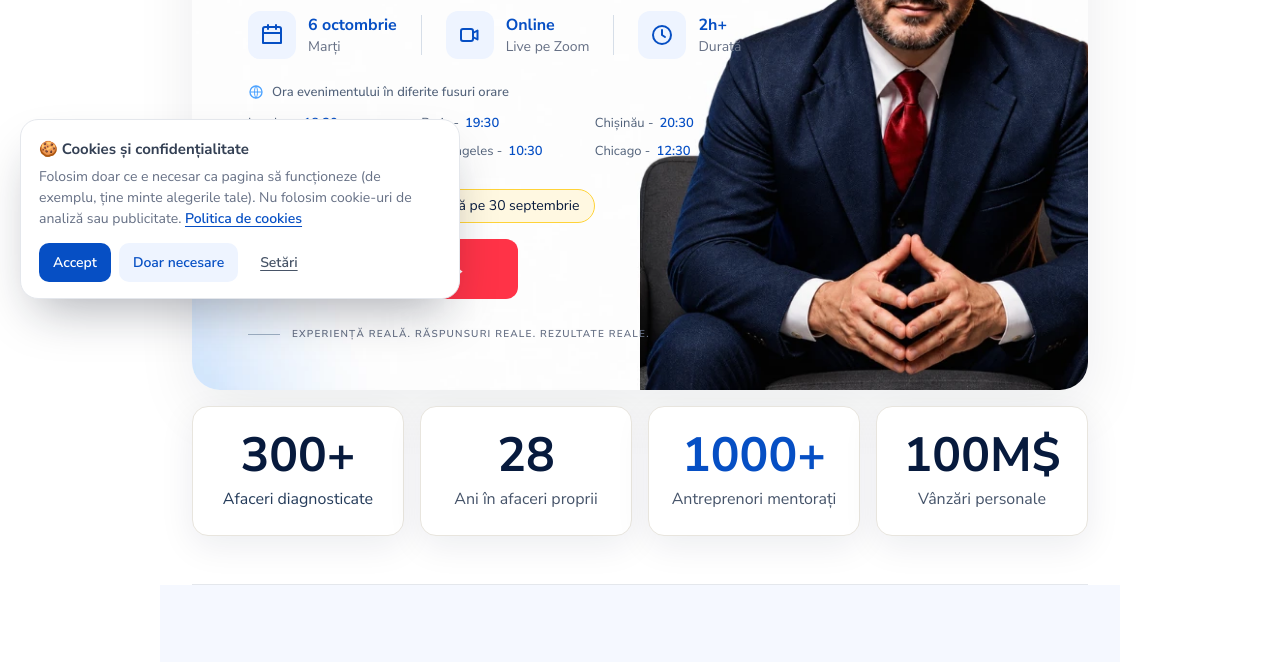
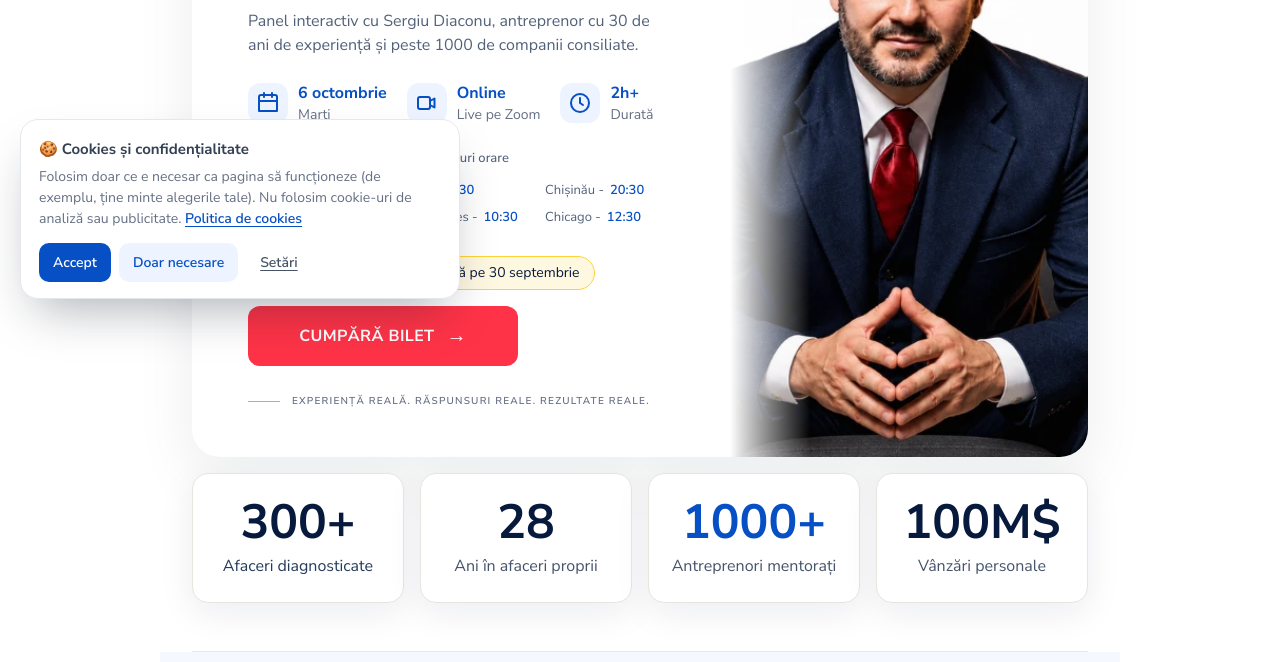
Before and after one commit to VALERIABURLEA04/HiDook, a website: page workshop.html in a window 1280 px wide. Shown: the part 481-1143 px from the top of the page. Drawn offline with Linux system fonts and the light colour scheme.

Commit message:
Workshop hero: text and photo side by side on desktop
After narrowing the page, the hero text overlapped Sergiu on desktop.
- lg: text column 60%, photo only in the right 40% (framed on Sergiu),
  soft white fade on the photo's left edge
- lg: title 56px, compact date / Online / duration row on one line

Co-Authored-By: Claude Opus 5 <noreply@anthropic.com>

```diff
--- a/workshop.html
+++ b/workshop.html
@@ -88,14 +88,21 @@
                        sm:h-[440px]
                        sm:object-cover
                        sm:object-right
-                       lg:inset-0
+                       lg:inset-y-0 lg:left-auto lg:right-0
+                       lg:w-[40%]
                        lg:h-full
-                       lg:object-center"
+                       lg:object-[78%_center]"
             >
+
+            <!-- DESKTOP: estompează marginea stângă a pozei -->
+            <div class="pointer-events-none hidden lg:block
+                        absolute inset-y-0 left-[60%] w-20
+                        bg-gradient-to-r from-white to-transparent">
+            </div>
 
             <!-- CONTENT -->
            <div class="sm:relative z-10
-            max-w-[650px]
+            max-w-[650px] lg:max-w-[60%]
             px-5 sm:px-10 lg:px-14
             pt-5 sm:pt-10 lg:pt-16
             pb-8 sm:pb-12">
@@ -139,7 +146,7 @@
                            max-w-[50%] sm:max-w-none
                            text-[24px] min-[400px]:text-[27px]
                            sm:text-[40px]
-                           lg:text-[64px]
+                           lg:text-[56px]
                            font-black
                            uppercase
                            tracking-[-0.045em]
@@ -201,12 +208,12 @@
                 <!-- EVENT INFO -->
               <div class="mt-6 flex flex-col sm:flex-row
             items-start sm:items-center
-            gap-4 sm:gap-6">
+            gap-4 sm:gap-6 lg:gap-5">
 
                     <!-- DATE -->
-                   <div class="flex items-center gap-3">
-
-                        <div class="flex h-12 w-12
+                   <div class="flex items-center gap-3 lg:gap-2.5 whitespace-nowrap">
+
+                        <div class="flex h-12 w-12 lg:h-10 lg:w-10 shrink-0
                                     items-center justify-center
                                     rounded-xl
                                     bg-[#EEF4FF]
@@ -242,16 +249,16 @@
 
 
                     <!-- DIVIDER -->
-                    <div class="hidden sm:block
+                    <div class="hidden sm:block lg:hidden
                                 w-px h-10
                                 bg-[#D6DEE8]">
                     </div>
 
 
                     <!-- ONLINE -->
-                    <div class="flex items-center gap-3">
-
-                        <div class="flex h-12 w-12
+                    <div class="flex items-center gap-3 lg:gap-2.5 whitespace-nowrap">
+
+                        <div class="flex h-12 w-12 lg:h-10 lg:w-10 shrink-0
                                     items-center justify-center
                                     rounded-xl
                                     bg-[#EEF4FF]
@@ -287,16 +294,16 @@
 
 
                     <!-- DIVIDER -->
-                    <div class="hidden sm:block
+                    <div class="hidden sm:block lg:hidden
                                 w-px h-10
                                 bg-[#D6DEE8]">
                     </div>
 
 
                     <!-- DURATION -->
-                    <div class="flex items-center gap-3">
-
-                        <div class="flex h-12 w-12
+                    <div class="flex items-center gap-3 lg:gap-2.5 whitespace-nowrap">
+
+                        <div class="flex h-12 w-12 lg:h-10 lg:w-10 shrink-0
                                     items-center justify-center
                                     rounded-xl
                                     bg-[#EEF4FF]
```
Also changed, not shown: src/output.css.
